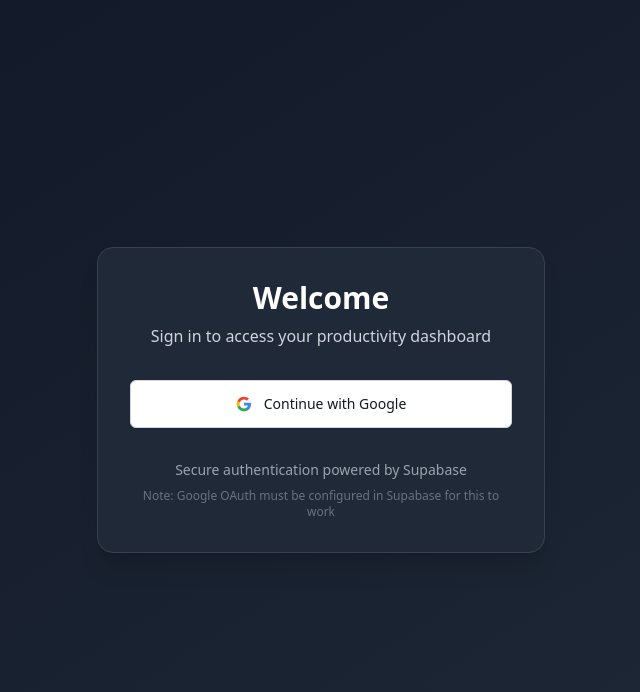
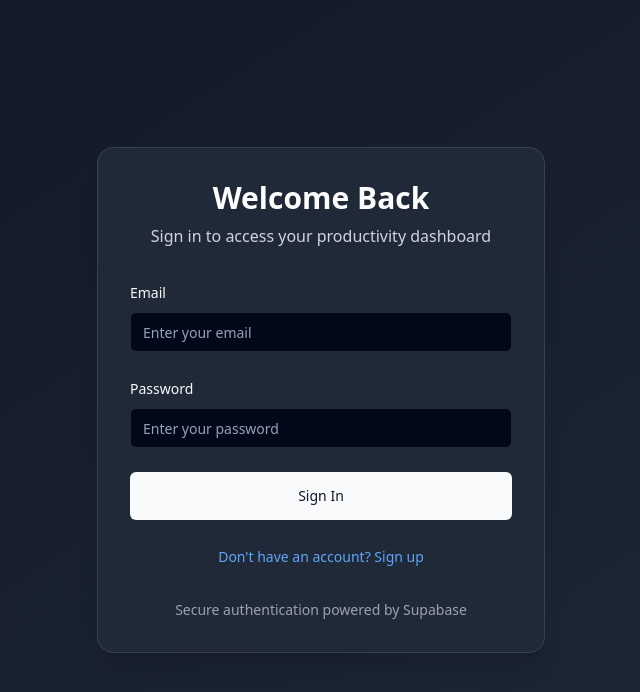
Before and after one commit to hnemey/orbit-organize-app, a React (Vite) app: page / in a window 1280 px wide. Shown: the top 692 px of the page, without its empty margins (319-959 px from the left). Built offline with nearby package versions, Linux system fonts and the light colour scheme.

Commit message:
Remove Google sign-in and fix dashboard
- Removed Google sign-in functionality.
- Fixed dashboard display to show today's tasks.
- Addressed reported errors.

```diff
--- a/src/components/Auth/LoginScreen.tsx
+++ b/src/components/Auth/LoginScreen.tsx
@@ -1,31 +1,48 @@
 
 import React, { useState } from 'react';
 import { Button } from '@/components/ui/button';
+import { Input } from '@/components/ui/input';
+import { Label } from '@/components/ui/label';
 import { useAuth } from '@/contexts/AuthContext';
 import { toast } from 'sonner';
 
 const LoginScreen: React.FC = () => {
-  const { signInWithGoogle } = useAuth();
+  const { signInWithEmail, signUpWithEmail } = useAuth();
   const [isLoading, setIsLoading] = useState(false);
+  const [isSignUp, setIsSignUp] = useState(false);
+  const [email, setEmail] = useState('');
+  const [password, setPassword] = useState('');
 
-  const handleGoogleSignIn = async () => {
+  const handleSubmit = async (e: React.FormEvent) => {
+    e.preventDefault();
+
+    if (!email || !password) {
+      toast.error('Please fill in all fields');
+      return;
+    }
+
     try {
       setIsLoading(true);
-      console.log('Starting Google sign in...');
-      await signInWithGoogle();
-      console.log('Google sign in completed');
+
+      if (isSignUp) {
+        await signUpWithEmail(email, password);
+        toast.success('Account created successfully! Please check your email for verification.');
+      } else {
+        await signInWithEmail(email, password);
+        toast.success('Signed in successfully!');
+      }
     } catch (error: any) {
-      console.error('Login error:', error);
+      console.error('Auth error:', error);
+
+      if (error?.message?.includes('Invalid login credentials')) {
+        toast.error('Invalid email or password. Please try again.');
+      } else if (error?.message?.includes('User already registered')) {
+        toast.error('This email is already registered. Try signing in instead.');
+      } else {
+        toast.error(error?.message || 'Authentication failed. Please try again.');
+      }
+    } finally {
       setIsLoading(false);
-
-      // Show more specific error messages
-      if (error?.message?.includes('OAuth')) {
-        toast.error('Google authentication is not properly configured. Please check your Supabase settings.');
-      } else if (error?.message?.includes('redirect')) {
-        toast.error('Authentication redirect error. Please check your URL configuration.');
-      } else {
-        toast.error(`Failed to sign in: ${error?.message || 'Please try again.'}`);
-      }
     }
   };
 
@@ -35,56 +52,59 @@ const LoginScreen: React.FC = () => {
         <div className="bg-white dark:bg-gray-800 rounded-2xl shadow-xl p-8 border border-gray-200 dark:border-gray-700">
           <div className="text-center mb-8">
             <h1 className="text-3xl font-bold text-gray-900 dark:text-white mb-2">
-              Welcome
+              {isSignUp ? 'Create Account' : 'Welcome Back'}
             </h1>
             <p className="text-gray-600 dark:text-gray-300">
-              Sign in to access your productivity dashboard
+              {isSignUp ? 'Sign up for your productivity dashboard' : 'Sign in to access your productivity dashboard'}
             </p>
           </div>
 
-          <div className="space-y-4">
+          <form onSubmit={handleSubmit} className="space-y-6">
+            <div className="space-y-2">
+              <Label htmlFor="email">Email</Label>
+              <Input
+                id="email"
+                type="email"
+                value={email}
+                onChange={(e) => setEmail(e.target.value)}
+                placeholder="Enter your email"
+                required
+              />
+            </div>
+
+            <div className="space-y-2">
+              <Label htmlFor="password">Password</Label>
+              <Input
+                id="password"
+                type="password"
+                value={password}
+                onChange={(e) => setPassword(e.target.value)}
+                placeholder="Enter your password"
+                required
+              />
+            </div>
+
             <Button
-              onClick={handleGoogleSignIn}
+              type="submit"
               disabled={isLoading}
-              className="w-full h-12 bg-white hover:bg-gray-50 text-gray-900 border border-gray-300 shadow-sm"
-              variant="outline"
+              className="w-full h-12"
             >
-              <div className="flex items-center justify-center space-x-3">
-                <svg
-                  className="w-5 h-5"
-                  viewBox="0 0 24 24"
-                  xmlns="http://www.w3.org/2000/svg"
-                >
-                  <path
-                    fill="#4285F4"
-                    d="M22.56 12.25c0-.78-.07-1.53-.2-2.25H12v4.26h5.92c-.26 1.37-1.04 2.53-2.21 3.31v2.77h3.57c2.08-1.92 3.28-4.74 3.28-8.09z"
-                  />
-                  <path
-                    fill="#34A853"
-                    d="M12 23c2.97 0 5.46-.98 7.28-2.66l-3.57-2.77c-.98.66-2.23 1.06-3.71 1.06-2.86 0-5.29-1.93-6.16-4.53H2.18v2.84C3.99 20.53 7.7 23 12 23z"
-                  />
-                  <path
-                    fill="#FBBC05"
-                    d="M5.84 14.09c-.22-.66-.35-1.36-.35-2.09s.13-1.43.35-2.09V7.07H2.18C1.43 8.55 1 10.22 1 12s.43 3.45 1.18 4.93l2.85-2.22.81-.62z"
-                  />
-                  <path
-                    fill="#EA4335"
-                    d="M12 5.38c1.62 0 3.06.56 4.21 1.64l3.15-3.15C17.45 2.09 14.97 1 12 1 7.7 1 3.99 3.47 2.18 7.07l3.66 2.84c.87-2.6 3.3-4.53 6.16-4.53z"
-                  />
-                </svg>
-                <span className="font-medium">
-                  {isLoading ? 'Signing in...' : 'Continue with Google'}
-                </span>
-              </div>
+              {isLoading ? 'Loading...' : (isSignUp ? 'Sign Up' : 'Sign In')}
             </Button>
+          </form>
+
+          <div className="mt-6 text-center">
+            <button
+              onClick={() => setIsSignUp(!isSignUp)}
+              className="text-blue-600 hover:text-blue-700 dark:text-blue-400 dark:hover:text-blue-300 text-sm font-medium"
+            >
+              {isSignUp ? 'Already have an account? Sign in' : "Don't have an account? Sign up"}
+            </button>
           </div>
 
           <div className="mt-8 text-center">
             <p className="text-sm text-gray-500 dark:text-gray-400">
               Secure authentication powered by Supabase
-            </p>
-            <p className="text-xs text-gray-400 dark:text-gray-500 mt-2">
-              Note: Google OAuth must be configured in Supabase for this to work
             </p>
           </div>
         </div>
--- a/src/contexts/AuthContext.tsx
+++ b/src/contexts/AuthContext.tsx
@@ -7,7 +7,8 @@ interface AuthContextType {
   user: User | null;
   session: Session | null;
   loading: boolean;
-  signInWithGoogle: () => Promise<void>;
+  signInWithEmail: (email: string, password: string) => Promise<void>;
+  signUpWithEmail: (email: string, password: string) => Promise<void>;
   signOut: () => Promise<void>;
 }
 
@@ -27,7 +28,7 @@ export const AuthProvider: React.FC<{ children: React.ReactNode }> = ({ children
   const [loading, setLoading] = useState(true);
 
   useEffect(() => {
-    // Set up auth state listener first
+    // Set up auth state listener
     const { data: { subscription } } = supabase.auth.onAuthStateChange(async (event, session) => {
       console.log('Auth state changed:', event, session?.user?.email);
       setSession(session);
@@ -35,7 +36,7 @@ export const AuthProvider: React.FC<{ children: React.ReactNode }> = ({ children
       setLoading(false);
     });
 
-    // Then check for existing session
+    // Check for existing session
     const getInitialSession = async () => {
       try {
         const { data: { session }, error } = await supabase.auth.getSession();
@@ -58,26 +59,43 @@ export const AuthProvider: React.FC<{ children: React.ReactNode }> = ({ children
     return () => subscription.unsubscribe();
   }, []);
 
-  const signInWithGoogle = async () => {
+  const signInWithEmail = async (email: string, password: string) => {
     try {
       setLoading(true);
-      const { data, error } = await supabase.auth.signInWithOAuth({
-        provider: 'google',
+      const { data, error } = await supabase.auth.signInWithPassword({
+        email,
+        password,
+      });
+
+      if (error) {
+        console.error('Error signing in:', error);
+        throw error;
+      }
+
+      console.log('Sign in successful:', data.user?.email);
+    } catch (error) {
+      setLoading(false);
+      throw error;
+    }
+  };
+
+  const signUpWithEmail = async (email: string, password: string) => {
+    try {
+      setLoading(true);
+      const { data, error } = await supabase.auth.signUp({
+        email,
+        password,
         options: {
-          redirectTo: `${window.location.origin}/`,
-          queryParams: {
-            access_type: 'offline',
-            prompt: 'consent',
-          },
+          emailRedirectTo: `${window.location.origin}/`,
         },
       });
 
       if (error) {
-        console.error('Error signing in with Google:', error);
+        console.error('Error signing up:', error);
         throw error;
       }
 
-      console.log('Google sign in initiated:', data);
+      console.log('Sign up successful:', data.user?.email);
     } catch (error) {
       setLoading(false);
       throw error;
@@ -92,7 +110,6 @@ export const AuthProvider: React.FC<{ children: React.ReactNode }> = ({ children
         throw error;
       }
 
-      // Clear state immediately
       setSession(null);
       setUser(null);
     } catch (error) {
@@ -105,7 +122,8 @@ export const AuthProvider: React.FC<{ children: React.ReactNode }> = ({ children
     user,
     session,
     loading,
-    signInWithGoogle,
+    signInWithEmail,
+    signUpWithEmail,
     signOut,
   };
 
--- a/src/pages/AuthenticatedApp.tsx
+++ b/src/pages/AuthenticatedApp.tsx
@@ -24,22 +24,37 @@ const AuthenticatedApp: React.FC = () => {
 
   // Load data from localStorage on mount
   useEffect(() => {
-    setHabits(loadHabits());
-    setProjects(loadProjects());
-    setTasks(loadTasks());
+    console.log('Loading data from localStorage...');
+    const loadedHabits = loadHabits();
+    const loadedProjects = loadProjects();
+    const loadedTasks = loadTasks();
+
+    console.log('Loaded habits:', loadedHabits);
+    console.log('Loaded projects:', loadedProjects);
+    console.log('Loaded tasks:', loadedTasks);
+
+    setHabits(loadedHabits);
+    setProjects(loadedProjects);
+    setTasks(loadedTasks);
   }, []);
 
   // Save data to localStorage when it changes
   useEffect(() => {
-    saveHabits(habits);
+    if (habits.length > 0) {
+      saveHabits(habits);
+    }
   }, [habits]);
 
   useEffect(() => {
-    saveProjects(projects);
+    if (projects.length > 0) {
+      saveProjects(projects);
+    }
   }, [projects]);
 
   useEffect(() => {
-    saveTasks(tasks);
+    if (tasks.length > 0) {
+      saveTasks(tasks);
+    }
   }, [tasks]);
 
   const handleTaskComplete = (taskId: string) => {
@@ -51,7 +66,6 @@ const AuthenticatedApp: React.FC = () => {
   };
 
   const handleTaskEdit = (task: Task) => {
-    // This would open a task edit modal - for now just log
     console.log('Edit task:', task);
   };
 
```
